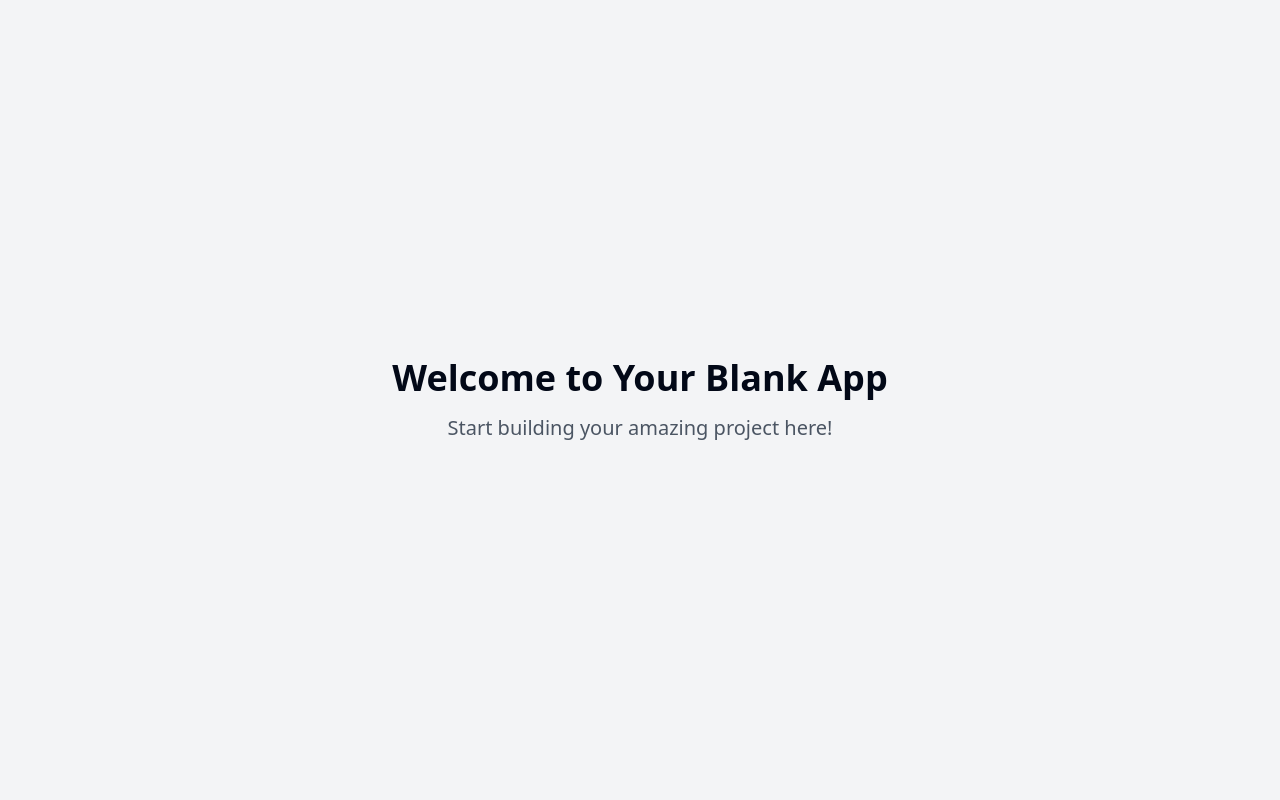
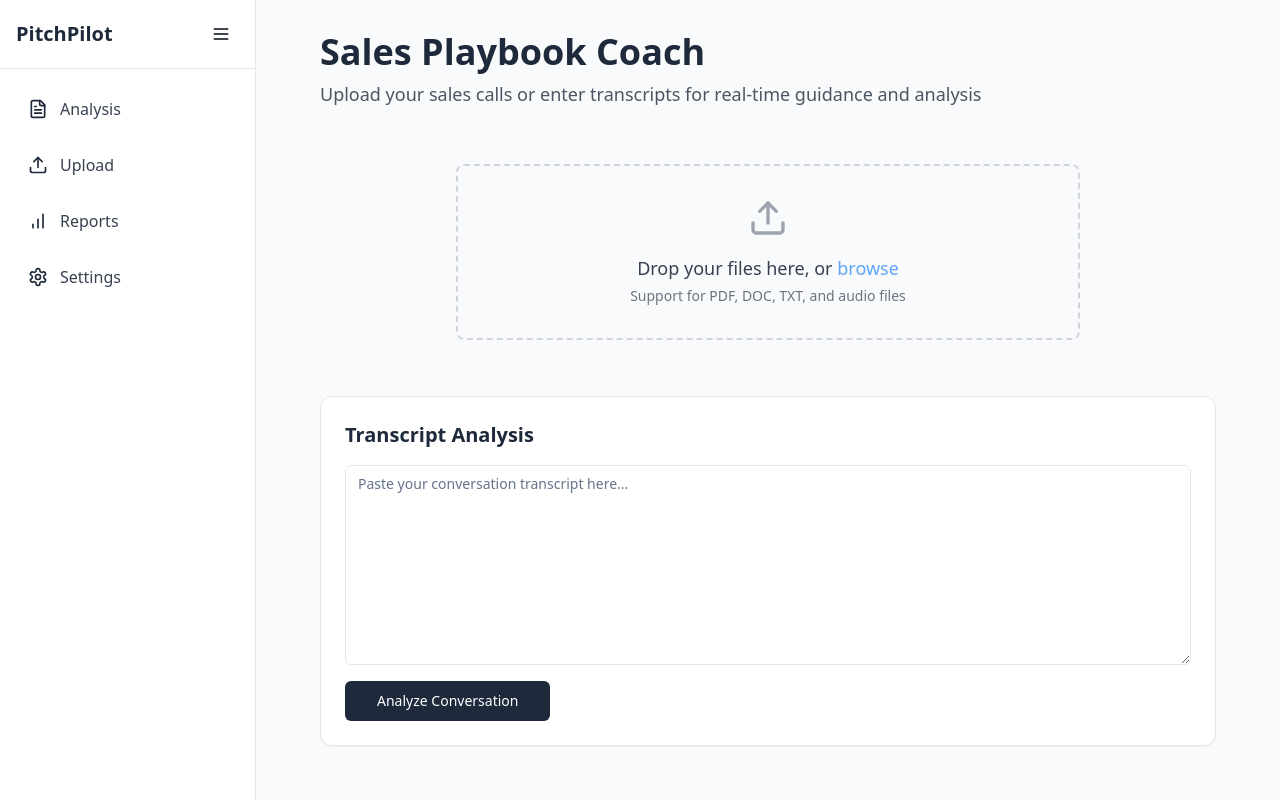
Before and after one commit to danteocualesjr/pitch-pilot-61b4a8cd, a React (Vite) app: page / in a window 1280 px wide. Built offline with nearby package versions, Linux system fonts and the light colour scheme.

Commit message:
Improve UI and add file upload
Improve the user interface to be more modern and visually appealing.  Add a feature for uploading various file types (PDF, text, Google Docs, audio) for analysis.  Implement sidebar navigation.

```diff
--- a/src/App.tsx
+++ b/src/App.tsx
@@ -1,8 +1,9 @@
+
+import { QueryClient, QueryClientProvider } from "@tanstack/react-query";
+import { BrowserRouter, Routes, Route } from "react-router-dom";
 import { Toaster } from "@/components/ui/toaster";
 import { Toaster as Sonner } from "@/components/ui/sonner";
 import { TooltipProvider } from "@/components/ui/tooltip";
-import { QueryClient, QueryClientProvider } from "@tanstack/react-query";
-import { BrowserRouter, Routes, Route } from "react-router-dom";
 import Index from "./pages/Index";
 import NotFound from "./pages/NotFound";
 
@@ -11,15 +12,14 @@ const queryClient = new QueryClient();
 const App = () => (
   <QueryClientProvider client={queryClient}>
     <TooltipProvider>
-      <Toaster />
-      <Sonner />
       <BrowserRouter>
         <Routes>
           <Route path="/" element={<Index />} />
-          {/* ADD ALL CUSTOM ROUTES ABOVE THE CATCH-ALL "*" ROUTE */}
           <Route path="*" element={<NotFound />} />
         </Routes>
       </BrowserRouter>
+      <Toaster />
+      <Sonner />
     </TooltipProvider>
   </QueryClientProvider>
 );
--- /dev/null
+++ b/src/components/FileUpload.tsx
@@ -0,0 +1,93 @@
+
+import { Upload, File } from "lucide-react";
+import { useState } from "react";
+
+const FileUpload = () => {
+  const [isDragging, setIsDragging] = useState(false);
+  const [files, setFiles] = useState<File[]>([]);
+
+  const handleDragOver = (e: React.DragEvent) => {
+    e.preventDefault();
+    setIsDragging(true);
+  };
+
+  const handleDragLeave = (e: React.DragEvent) => {
+    e.preventDefault();
+    setIsDragging(false);
+  };
+
+  const handleDrop = (e: React.DragEvent) => {
+    e.preventDefault();
+    setIsDragging(false);
+    const droppedFiles = Array.from(e.dataTransfer.files);
+    setFiles((prev) => [...prev, ...droppedFiles]);
+  };
+
+  const handleFileSelect = (e: React.ChangeEvent<HTMLInputElement>) => {
+    if (e.target.files) {
+      const selectedFiles = Array.from(e.target.files);
+      setFiles((prev) => [...prev, ...selectedFiles]);
+    }
+  };
+
+  return (
+    <div className="w-full max-w-2xl mx-auto p-6">
+      <div
+        onDragOver={handleDragOver}
+        onDragLeave={handleDragLeave}
+        onDrop={handleDrop}
+        className={`
+          border-2 border-dashed rounded-lg p-8
+          transition-all duration-200 ease-in-out
+          ${isDragging ? "border-secondary bg-secondary/10" : "border-gray-300"}
+          hover:border-secondary hover:bg-secondary/5
+        `}
+      >
+        <div className="flex flex-col items-center space-y-4">
+          <Upload
+            size={40}
+            className={`${
+              isDragging ? "text-secondary" : "text-gray-400"
+            } transition-colors`}
+          />
+          <div className="text-center">
+            <p className="text-lg font-medium text-gray-700">
+              Drop your files here, or{" "}
+              <label className="text-secondary hover:text-secondary-hover cursor-pointer">
+                browse
+                <input
+                  type="file"
+                  className="hidden"
+                  multiple
+                  onChange={handleFileSelect}
+                />
+              </label>
+            </p>
+            <p className="text-sm text-gray-500 mt-1">
+              Support for PDF, DOC, TXT, and audio files
+            </p>
+          </div>
+        </div>
+      </div>
+
+      {files.length > 0 && (
+        <div className="mt-6 space-y-2">
+          {files.map((file, index) => (
+            <div
+              key={index}
+              className="flex items-center space-x-3 p-3 bg-white rounded-lg border border-gray-200"
+            >
+              <File size={20} className="text-gray-400" />
+              <span className="flex-1 truncate text-gray-700">{file.name}</span>
+              <span className="text-sm text-gray-500">
+                {(file.size / 1024 / 1024).toFixed(2)} MB
+              </span>
+            </div>
+          ))}
+        </div>
+      )}
+    </div>
+  );
+};
+
+export default FileUpload;
--- /dev/null
+++ b/src/components/Sidebar.tsx
@@ -0,0 +1,51 @@
+
+import { FileText, Upload, BarChart, Settings, Menu } from "lucide-react";
+import { useState } from "react";
+import { cn } from "@/lib/utils";
+
+const Sidebar = () => {
+  const [collapsed, setCollapsed] = useState(false);
+
+  const menuItems = [
+    { icon: FileText, label: "Analysis", href: "/" },
+    { icon: Upload, label: "Upload", href: "/upload" },
+    { icon: BarChart, label: "Reports", href: "/reports" },
+    { icon: Settings, label: "Settings", href: "/settings" },
+  ];
+
+  return (
+    <div
+      className={cn(
+        "h-screen bg-white border-r border-gray-200 transition-all duration-300 flex flex-col",
+        collapsed ? "w-20" : "w-64"
+      )}
+    >
+      <div className="flex items-center justify-between p-4 border-b border-gray-200">
+        {!collapsed && <h1 className="text-xl font-semibold text-primary">PitchPilot</h1>}
+        <button
+          onClick={() => setCollapsed(!collapsed)}
+          className="p-2 hover:bg-gray-100 rounded-lg transition-colors"
+        >
+          <Menu size={20} />
+        </button>
+      </div>
+      <nav className="flex-1 p-4">
+        <ul className="space-y-2">
+          {menuItems.map((item) => (
+            <li key={item.label}>
+              <a
+                href={item.href}
+                className="flex items-center space-x-3 p-3 rounded-lg hover:bg-gray-100 transition-colors"
+              >
+                <item.icon size={20} className="text-primary" />
+                {!collapsed && <span className="text-gray-700">{item.label}</span>}
+              </a>
+            </li>
+          ))}
+        </ul>
+      </nav>
+    </div>
+  );
+};
+
+export default Sidebar;
--- a/src/pages/Index.tsx
+++ b/src/pages/Index.tsx
@@ -1,12 +1,49 @@
-// Update this page (the content is just a fallback if you fail to update the page)
+
+import { useState } from "react";
+import Sidebar from "@/components/Sidebar";
+import FileUpload from "@/components/FileUpload";
+import { Textarea } from "@/components/ui/textarea";
+import { Button } from "@/components/ui/button";
 
 const Index = () => {
+  const [transcript, setTranscript] = useState("");
+
+  const handleAnalyze = () => {
+    // Handle analysis logic here
+    console.log("Analyzing:", transcript);
+  };
+
   return (
-    <div className="min-h-screen flex items-center justify-center bg-gray-100">
-      <div className="text-center">
-        <h1 className="text-4xl font-bold mb-4">Welcome to Your Blank App</h1>
-        <p className="text-xl text-gray-600">Start building your amazing project here!</p>
-      </div>
+    <div className="flex min-h-screen bg-gray-50">
+      <Sidebar />
+      <main className="flex-1 p-8">
+        <div className="max-w-4xl mx-auto space-y-8 animate-fade-in">
+          <div>
+            <h1 className="text-4xl font-bold text-primary mb-2">Sales Playbook Coach</h1>
+            <p className="text-lg text-gray-600">
+              Upload your sales calls or enter transcripts for real-time guidance and analysis
+            </p>
+          </div>
+
+          <FileUpload />
+
+          <div className="bg-white rounded-xl shadow-sm border border-gray-200 p-6 space-y-4">
+            <h2 className="text-xl font-semibold text-primary">Transcript Analysis</h2>
+            <Textarea
+              value={transcript}
+              onChange={(e) => setTranscript(e.target.value)}
+              placeholder="Paste your conversation transcript here..."
+              className="min-h-[200px] text-gray-700"
+            />
+            <Button
+              onClick={handleAnalyze}
+              className="bg-primary hover:bg-primary-hover text-white px-8"
+            >
+              Analyze Conversation
+            </Button>
+          </div>
+        </div>
+      </main>
     </div>
   );
 };
--- a/tailwind.config.ts
+++ b/tailwind.config.ts
@@ -1,3 +1,4 @@
+
 import type { Config } from "tailwindcss";
 
 export default {
@@ -12,85 +13,75 @@ export default {
   theme: {
     container: {
       center: true,
-			padding: '2rem',
+      padding: "2rem",
       screens: {
-				'2xl': '1400px'
-			}
+        "2xl": "1400px",
+      },
     },
     extend: {
       colors: {
-				border: 'hsl(var(--border))',
-				input: 'hsl(var(--input))',
-				ring: 'hsl(var(--ring))',
-				background: 'hsl(var(--background))',
-				foreground: 'hsl(var(--foreground))',
+        border: "hsl(var(--border))",
+        input: "hsl(var(--input))",
+        ring: "hsl(var(--ring))",
+        background: "hsl(var(--background))",
+        foreground: "hsl(var(--foreground))",
         primary: {
-					DEFAULT: 'hsl(var(--primary))',
-					foreground: 'hsl(var(--primary-foreground))'
+          DEFAULT: "#1E293B",
+          foreground: "#FFFFFF",
+          hover: "#334155",
         },
         secondary: {
-					DEFAULT: 'hsl(var(--secondary))',
-					foreground: 'hsl(var(--secondary-foreground))'
+          DEFAULT: "#60A5FA",
+          foreground: "#FFFFFF",
+          hover: "#3B82F6",
+        },
+        accent: {
+          DEFAULT: "#93C5FD",
+          foreground: "#1E293B",
         },
         destructive: {
-					DEFAULT: 'hsl(var(--destructive))',
-					foreground: 'hsl(var(--destructive-foreground))'
+          DEFAULT: "hsl(var(--destructive))",
+          foreground: "hsl(var(--destructive-foreground))",
         },
         muted: {
-					DEFAULT: 'hsl(var(--muted))',
-					foreground: 'hsl(var(--muted-foreground))'
-				},
-				accent: {
-					DEFAULT: 'hsl(var(--accent))',
-					foreground: 'hsl(var(--accent-foreground))'
-				},
-				popover: {
-					DEFAULT: 'hsl(var(--popover))',
-					foreground: 'hsl(var(--popover-foreground))'
+          DEFAULT: "#F1F5F9",
+          foreground: "#64748B",
         },
         card: {
-					DEFAULT: 'hsl(var(--card))',
-					foreground: 'hsl(var(--card-foreground))'
+          DEFAULT: "#FFFFFF",
+          foreground: "#334155",
         },
-				sidebar: {
-					DEFAULT: 'hsl(var(--sidebar-background))',
-					foreground: 'hsl(var(--sidebar-foreground))',
-					primary: 'hsl(var(--sidebar-primary))',
-					'primary-foreground': 'hsl(var(--sidebar-primary-foreground))',
-					accent: 'hsl(var(--sidebar-accent))',
-					'accent-foreground': 'hsl(var(--sidebar-accent-foreground))',
-					border: 'hsl(var(--sidebar-border))',
-					ring: 'hsl(var(--sidebar-ring))'
-				}
       },
       borderRadius: {
-				lg: 'var(--radius)',
-				md: 'calc(var(--radius) - 2px)',
-				sm: 'calc(var(--radius) - 4px)'
+        lg: "var(--radius)",
+        md: "calc(var(--radius) - 2px)",
+        sm: "calc(var(--radius) - 4px)",
       },
       keyframes: {
-				'accordion-down': {
-					from: {
-						height: '0'
+        "accordion-down": {
+          from: { height: "0" },
+          to: { height: "var(--radix-accordion-content-height)" },
         },
-					to: {
-						height: 'var(--radix-accordion-content-height)'
-					}
+        "accordion-up": {
+          from: { height: "var(--radix-accordion-content-height)" },
+          to: { height: "0" },
         },
-				'accordion-up': {
-					from: {
-						height: 'var(--radix-accordion-content-height)'
+        "fade-in": {
+          "0%": { opacity: "0" },
+          "100%": { opacity: "1" },
         },
-					to: {
-						height: '0'
-					}
-				}
+        "slide-in": {
+          "0%": { transform: "translateX(-100%)" },
+          "100%": { transform: "translateX(0)" },
+        },
       },
       animation: {
-				'accordion-down': 'accordion-down 0.2s ease-out',
-				'accordion-up': 'accordion-up 0.2s ease-out'
-			}
-		}
+        "accordion-down": "accordion-down 0.2s ease-out",
+        "accordion-up": "accordion-up 0.2s ease-out",
+        "fade-in": "fade-in 0.5s ease-out",
+        "slide-in": "slide-in 0.3s ease-out",
+      },
+    },
   },
   plugins: [require("tailwindcss-animate")],
 } satisfies Config;
```
Lines whose indentation alone changed are shown as unchanged.
